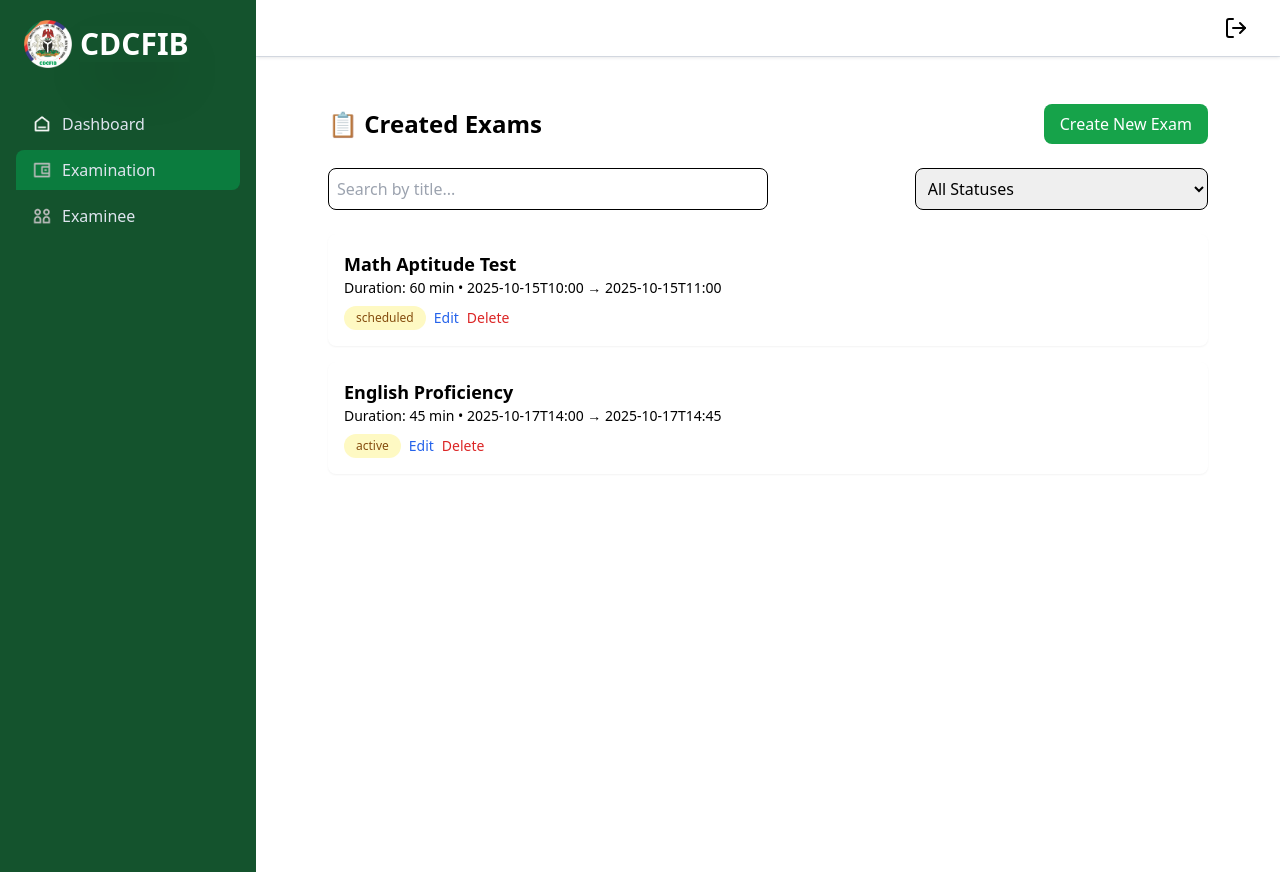
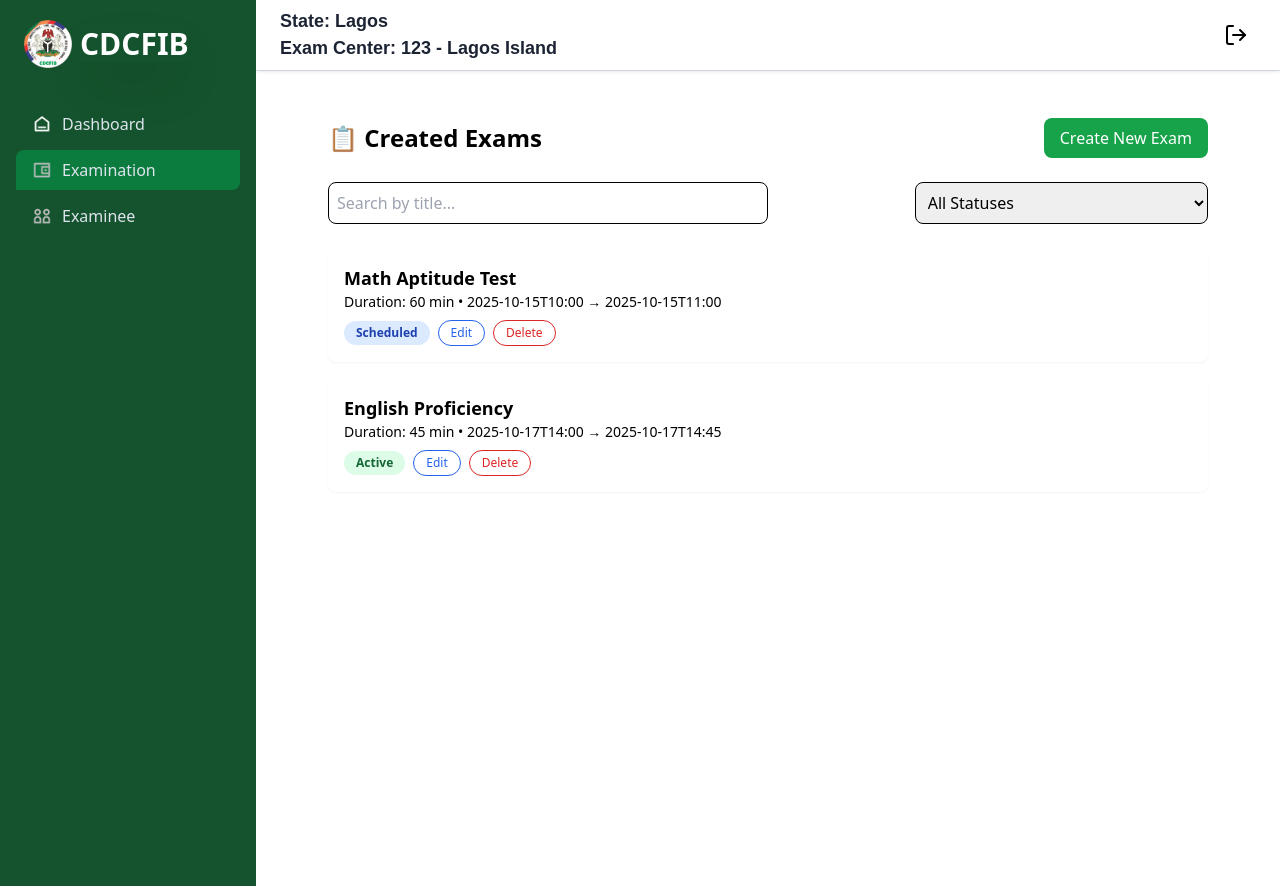
Before and after one commit to TeeXee19/cdcfib-cbt, a React (Vite) app: page /dashboard/examination in a window 1280 px wide. Built offline with nearby package versions, Linux system fonts and the light colour scheme; no server answers.

Commit message:
Making Adjustments to the Admin Module

```diff
--- a/src/layouts/components/DashboardHeader/index.tsx
+++ b/src/layouts/components/DashboardHeader/index.tsx
@@ -10,11 +10,11 @@ const DashboardHeader = (props: {
   const handleLogout = () => {
     // Clear auth/session storage or call API
     localStorage.removeItem("token");
-    window.location.href = "/"; // redirect to login
+    window.location.href = "/admin"; // redirect to login
   };
   return (
     <header className="sticky top-0 z-999 flex w-full bg-white drop-shadow-1 dark:bg-boxdark dark:drop-shadow-none">
-      <div className="flex flex-grow items-center justify-end px-4 py-2 shadow-2 md:px-6 2xl:px-11">
+      <div className="flex flex-grow items-center justify-between px-4 py-2 shadow-2 md:px-6 2xl:px-11">
         <div className="flex items-center gap-2 sm:gap-4 lg:hidden">
           {/* <!-- Hamburger Toggle BTN --> */}
           <button
@@ -63,7 +63,14 @@ const DashboardHeader = (props: {
             <img src={LogoIcon} alt="Logo" className='w-12'/>
           </Link>
         </div>
-
+        <div className="flex flex-col font-satoshi font-bold text-ellipsis overflow-hidden text-[18px] leading-36 text-black dark:text-white">
+          <h3>
+            State: Lagos
+          </h3>
+          <span>
+            Exam Center: 123 - Lagos Island
+          </span>
+        </div>
         {/* <div className="hidden sm:block">
           <form action="https://formbold.com/s/unique_form_id" method="POST">
             <div className="relative">
--- a/src/pages/dashboard/examination/index.tsx
+++ b/src/pages/dashboard/examination/index.tsx
@@ -156,19 +156,23 @@ const ExamDashboard = () => {
             <p className="text-sm text-gray-600 dark:text-gray-400">
               Duration: {exam.duration} min • {exam.start_time} → {exam.end_time}
             </p>
-            <div className="flex gap-2 mt-2">
-              <span className="text-xs px-3 py-1 rounded-full bg-yellow-100 text-yellow-800">
+            <div className="flex gap-2 mt-2 items-center">
+              {/* <span className={ exam.status = "text-xs px-3 py-1 rounded-full bg-yellow-100 text-yellow-800"} clas> */}
+              <span className={ exam.status === "scheduled" ? "text-xs px-3 py-1 rounded-full bg-blue-100 text-blue-800 capitalize font-bold" :
+                                 exam.status === "active" ? "text-xs px-3 py-1 rounded-full bg-green-100 text-green-800 capitalize font-bold" :
+                                 "text-xs px-3 py-1 rounded-full bg-gray-100 text-gray-800 capitalize"
+              }>
                 {exam.status}
               </span>
               <button
                 onClick={() => handleEdit(exam.id)}
-                className="text-blue-600 hover:underline text-sm"
+                className="text-blue-600 hover:underline text-xs border px-3 py-1 rounded-full"
               >
                 Edit
               </button>
               <button
                 onClick={() => handleDelete(exam.id)}
-                className="text-red-600 hover:underline text-sm"
+                className="text-red-600 hover:underline text-xs border px-3 py-1 rounded-full"
               >
                 Delete
               </button>
```
